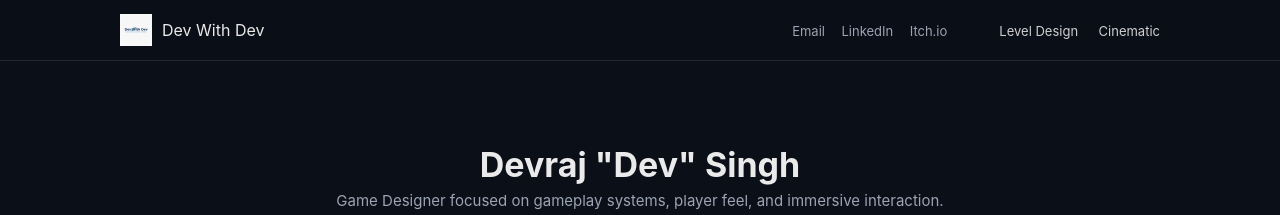
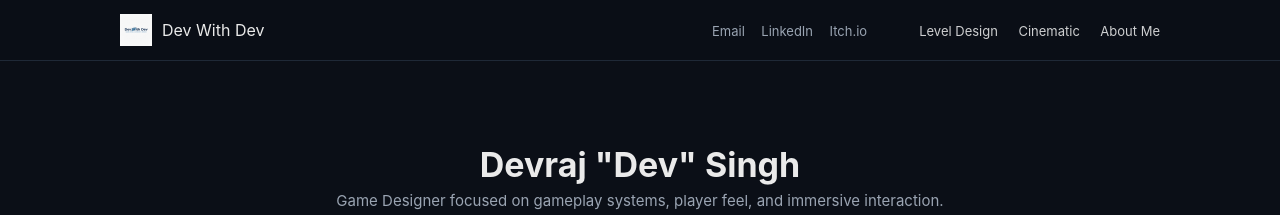
Before and after one commit to devidog34/game-design-portfolio, a Jekyll site: the page built from index.md, in a window 1280 px wide. Shown: the top 215 px of the page. Built offline with Jekyll 4.4.1, drawn with Linux system fonts in a browser that asks for light colours.

Commit message:
Update index.md

```diff
--- a/index.md
+++ b/index.md
@@ -207,6 +207,7 @@ body {
       <div class="nav">
         <a href="./level-design.html">Level Design</a>
         <a href="./cinematic-design.html">Cinematic</a>
+        <a href="./about.html">About Me</a>
       </div>
 
     </div>
```
